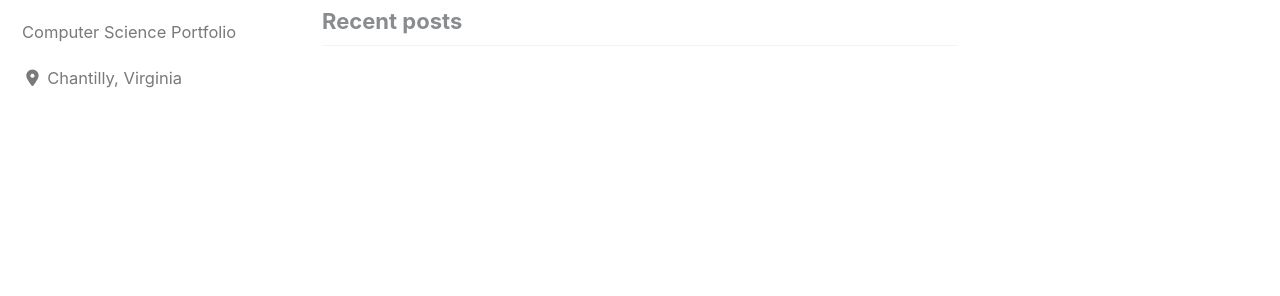
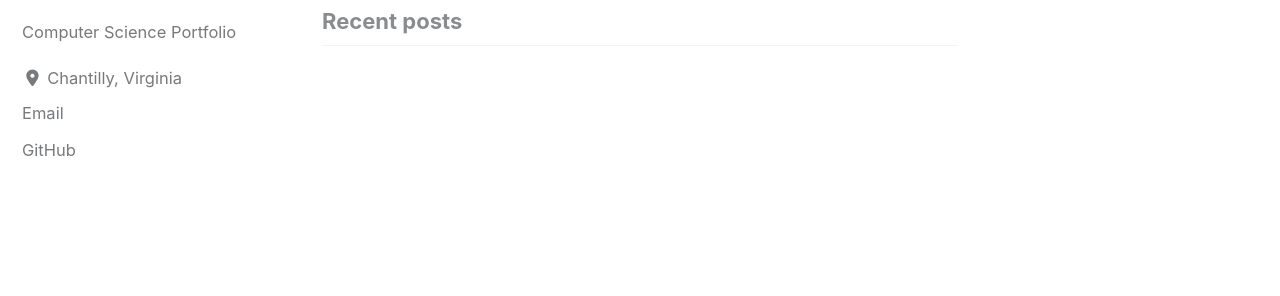
Before and after one commit to Karanvir01/Karanvir01.github.io, a Jekyll site: the page built from index.html, in a window 1280 px wide. Shown: the part 134-430 px from the top of the page. Built offline with Jekyll 4.4.1, drawn with Linux system fonts in a browser that asks for light colours; cached includes are drawn as plain includes; nearby versions of some CDN libraries; the list of posts is cut into pages by our own code.

Commit message:
github page

```diff
--- a/_config.yml
+++ b/_config.yml
@@ -114,8 +114,9 @@ author:
   email            :
   links:
     - label: "Email"
-      icon: "fas fa-fw fa-envelope-square"
-      # url: mailto:your.name@email.com
+      icon: "Gmail"
+      url: mailto:ksj8agb@virginia.edu
+
     - label: "Website"
       icon: "fas fa-fw fa-link"
       # url: "https://your-website.com"
@@ -126,8 +127,9 @@ author:
       icon: "fab fa-fw fa-facebook-square"
       # url: "https://facebook.com/"
     - label: "GitHub"
-      icon: "fab fa-fw fa-github"
-      # url: "https://github.com/"
+      icon: "GitHub"
+      url: "https://github.com/Karanvir01"
+
     - label: "Instagram"
       icon: "fab fa-fw fa-instagram"
       # url: "https://instagram.com/"
```
Also changed, not shown: 1 other file.
